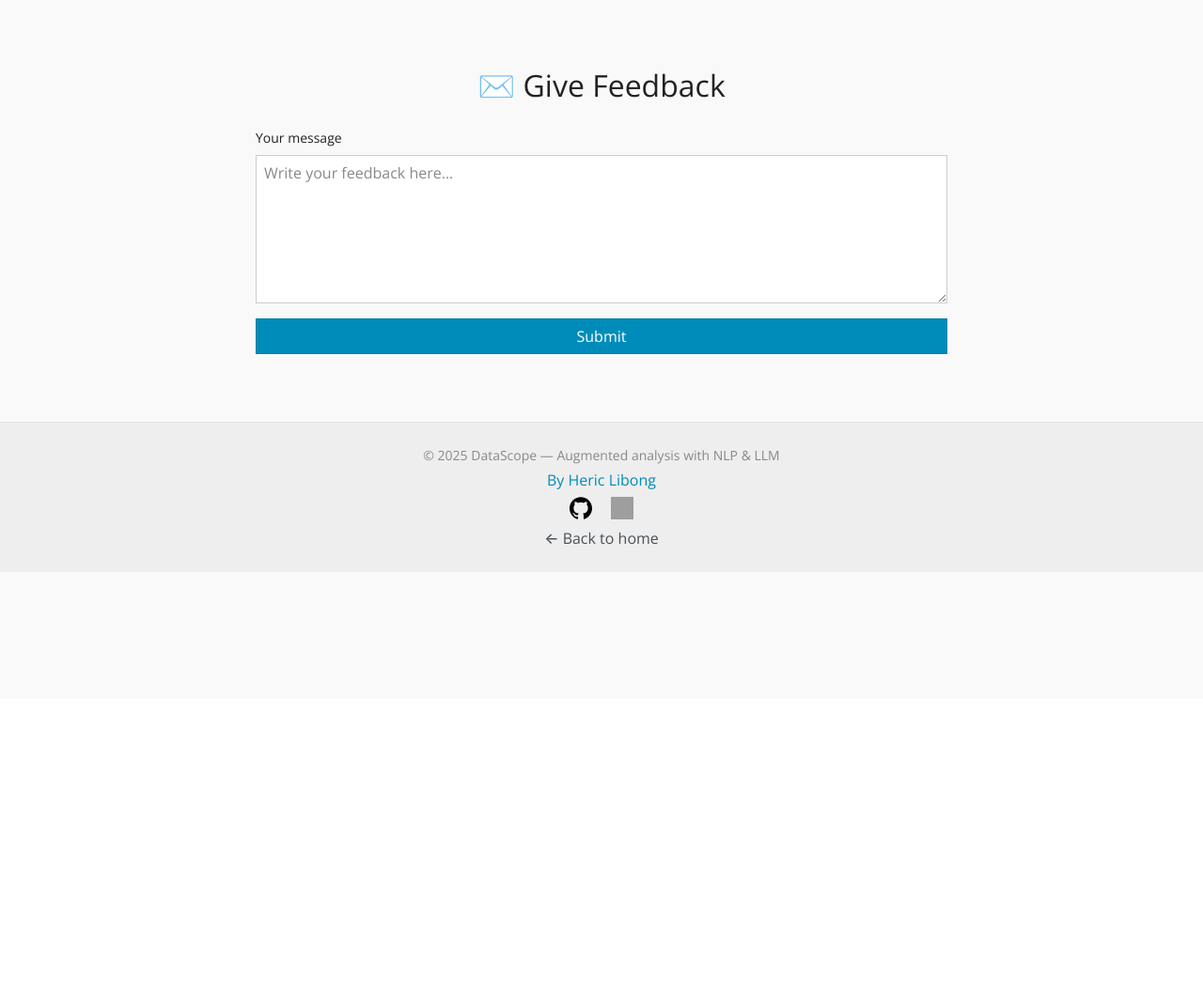
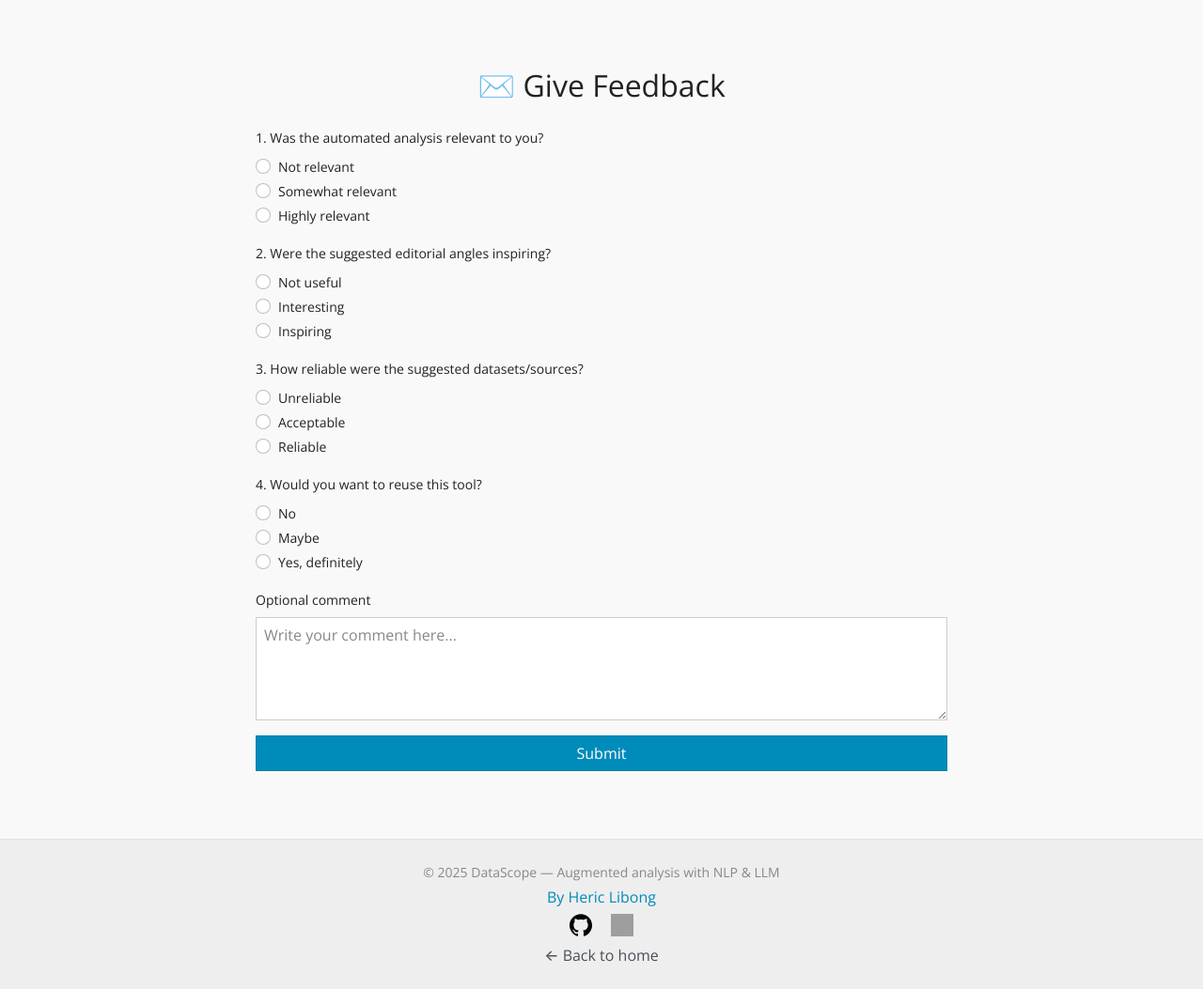
Before and after one commit to hericlibong/datascope_project, a Flask app: page /feedback in a window 1280 px wide. Shown: the part 56-1109 px from the top of the page at 94% size. Before the commit the page ends 665 px from the top, so only its background shows below. Run offline with Flask 3, Linux system fonts and the light colour scheme; a user stored in the database is signed in; some libraries are stand-ins or nearby versions; grey boxes are pictures that could not be loaded.

Commit message:
add radio feedback and markdown correction

```diff
--- a/app/routes.py
+++ b/app/routes.py
@@ -15,6 +15,7 @@ import tempfile
 from datetime import datetime
 from flask_login import login_user, logout_user, login_required, current_user
 from models import get_user_by_email, USERS, ADMIN_EMAIL
+from io import BytesIO
 
 main = Blueprint("main", __name__)
 
@@ -43,7 +44,7 @@ def admin_users():
     return render_template("admin_users.html", users=users_data, language=session.get("lang", "en"))
 
 
-# 📩 Route pour afficher le formulaire de feedback
+# 📩 Route pour afficher et enregistrer le feedback structuré
 @main.route("/feedback", methods=["GET", "POST"])
 @login_required
 def feedback():
@@ -51,33 +52,46 @@ def feedback():
 
     if request.method == "POST":
         email = current_user.email
+
+        # Données du formulaire
+        relevance = request.form.get("relevance")
+        angles = request.form.get("angles")
+        sources = request.form.get("sources")
+        reusability = request.form.get("reusability")
         message = request.form.get("message", "").strip()
 
-        if message:
+        if relevance and angles and sources and reusability:
             try:
                 with open("feedbacks.json", "r") as f:
                     feedbacks = json.load(f)
             except (FileNotFoundError, json.JSONDecodeError):
                 feedbacks = {}
 
-            from datetime import datetime
             timestamp = datetime.utcnow().isoformat(timespec='seconds')
-            feedbacks[timestamp] = {"email": email, "message": message}
+
+            feedbacks[timestamp] = {
+                "email": email,
+                "relevance": relevance,
+                "angles": angles,
+                "sources": sources,
+                "reusability": reusability,
+                "message": message
+            }
 
             with open("feedbacks.json", "w") as f:
-                json.dump(feedbacks, f, indent=4)
+                json.dump(feedbacks, f, indent=4, ensure_ascii=False)
 
             success_message = {
-                "fr": "Merci pour votre retour !",
-                "en": "Thank you for your feedback!"
+                "fr": "Merci pour votre retour structuré !",
+                "en": "Thank you for your detailed feedback!"
             }
+
             return render_template("feedback.html", success=success_message[language], language=language)
 
     return render_template("feedback.html", language=language)
 
+
 # 🔒 Route d'administration pour consulter les feedbacks
-
-
 @main.route("/admin/feedbacks")
 @login_required
 def admin_feedbacks():
@@ -270,3 +284,22 @@ def set_language(lang_code):
         return redirect(url_for("main.home"))
 
     return redirect(referrer)
+
+
+@main.route("/admin/download-feedbacks")
+@login_required
+def download_feedbacks():
+    if current_user.email != ADMIN_EMAIL:
+        abort(403)
+
+    try:
+        with open("feedbacks.json", "rb") as f:
+            content = f.read()
+        return send_file(
+            BytesIO(content),
+            mimetype="application/json",
+            as_attachment=True,
+            download_name="feedbacks.json"
+        )
+    except FileNotFoundError:
+        return "Fichier de feedback introuvable.", 404
--- a/app/templates/feedback.html
+++ b/app/templates/feedback.html
@@ -16,11 +16,88 @@
     {% endif %}
 
     <form method="POST">
+      <!-- 1. Pertinence de l'analyse -->
+      <div class="mb-3">
+        <label class="form-label">
+          {% if language == 'fr' %}
+            1. L’analyse automatisée vous semble-t-elle pertinente ?
+          {% else %}
+            1. Was the automated analysis relevant to you?
+          {% endif %}
+        </label>
+        {% for value, fr, en in [('not_relevant','Peu pertinente','Not relevant'), ('moderately','Assez pertinente','Somewhat relevant'), ('highly','Très pertinente','Highly relevant')] %}
+          <div class="form-check">
+            <input class="form-check-input" type="radio" name="relevance" value="{{ value }}" required>
+            <label class="form-check-label">
+              {% if language == 'fr' %}{{ fr }}{% else %}{{ en }}{% endif %}
+            </label>
+          </div>
+        {% endfor %}
+      </div>
+
+      <!-- 2. Angles éditoriaux -->
+      <div class="mb-3">
+        <label class="form-label">
+          {% if language == 'fr' %}
+            2. Les angles éditoriaux proposés vous ont-ils inspiré ?
+          {% else %}
+            2. Were the suggested editorial angles inspiring?
+          {% endif %}
+        </label>
+        {% for value, fr, en in [('not_useful','Peu utiles','Not useful'), ('interesting','Intéressants','Interesting'), ('inspiring','Inspirants','Inspiring')] %}
+          <div class="form-check">
+            <input class="form-check-input" type="radio" name="angles" value="{{ value }}" required>
+            <label class="form-check-label">
+              {% if language == 'fr' %}{{ fr }}{% else %}{{ en }}{% endif %}
+            </label>
+          </div>
+        {% endfor %}
+      </div>
+
+      <!-- 3. Fiabilité des sources -->
+      <div class="mb-3">
+        <label class="form-label">
+          {% if language == 'fr' %}
+            3. Que pensez-vous des sources/datasets suggérés ?
+          {% else %}
+            3. How reliable were the suggested datasets/sources?
+          {% endif %}
+        </label>
+        {% for value, fr, en in [('unreliable','Peu fiables','Unreliable'), ('acceptable','Acceptables','Acceptable'), ('reliable','Fiables','Reliable')] %}
+          <div class="form-check">
+            <input class="form-check-input" type="radio" name="sources" value="{{ value }}" required>
+            <label class="form-check-label">
+              {% if language == 'fr' %}{{ fr }}{% else %}{{ en }}{% endif %}
+            </label>
+          </div>
+        {% endfor %}
+      </div>
+
+      <!-- 4. Réutilisation future -->
+      <div class="mb-3">
+        <label class="form-label">
+          {% if language == 'fr' %}
+            4. Avez-vous envie de réutiliser cet outil ?
+          {% else %}
+            4. Would you want to reuse this tool?
+          {% endif %}
+        </label>
+        {% for value, fr, en in [('no','Non','No'), ('maybe','Peut-être','Maybe'), ('yes','Oui, certainement','Yes, definitely')] %}
+          <div class="form-check">
+            <input class="form-check-input" type="radio" name="reusability" value="{{ value }}" required>
+            <label class="form-check-label">
+              {% if language == 'fr' %}{{ fr }}{% else %}{{ en }}{% endif %}
+            </label>
+          </div>
+        {% endfor %}
+      </div>
+
+      <!-- Champ texte libre -->
       <div class="mb-3">
         <label for="message" class="form-label">
-          {% if language == "fr" %}Votre message{% else %}Your message{% endif %}
+          {% if language == "fr" %}Votre message libre (optionnel){% else %}Optional comment{% endif %}
         </label>
-        <textarea name="message" class="form-control" rows="6" placeholder="{% if language == 'fr' %}Écrivez votre avis ici...{% else %}Write your feedback here...{% endif %}" required></textarea>
+        <textarea name="message" class="form-control" rows="4" placeholder="{% if language == 'fr' %}Écrivez votre remarque ici...{% else %}Write your comment here...{% endif %}"></textarea>
       </div>
 
       <button type="submit" class="btn btn-primary w-100">
--- a/app/templates/results.html
+++ b/app/templates/results.html
@@ -73,7 +73,7 @@
           {% for item in parsed_angles %}
             <li class="list-group-item">
               <strong>{{ item.title }}</strong><br>
-              <span class="text-muted">{{ item.content }}</span>
+              <span class="text-muted">{{ item.content | safe }}</span>
             </li>
           {% endfor %}
         </ul>
@@ -90,7 +90,8 @@
           {% for item in parsed_sources %}
             <li class="list-group-item">
               <strong>{{ item.title }}</strong><br>
-              <span class="text-muted">{{ item.content }}</span>
+              <span class="text-muted">{{ item.content | safe }}</span>
+
             </li>
           {% endfor %}
         </ul>
```
Also changed, not shown: app/templates/admin_feedbacks.html (+19 -0 lines), app/templates/guide.html (+14 -7 lines), core/llm_engine.py (+10 -3 lines), feedbacks.json (+8 -0 lines), 2 other files.
